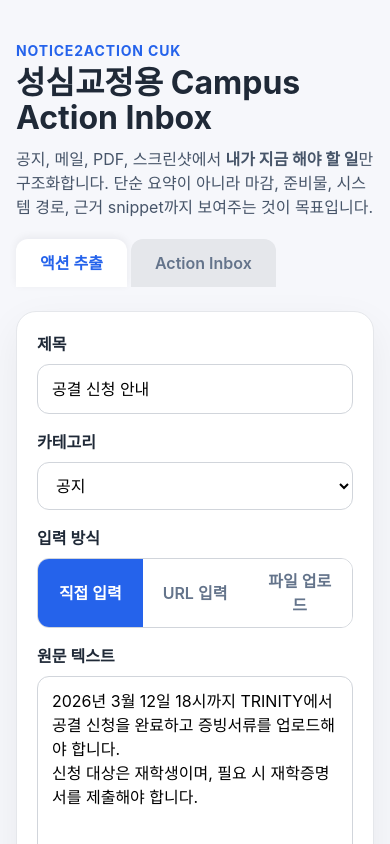
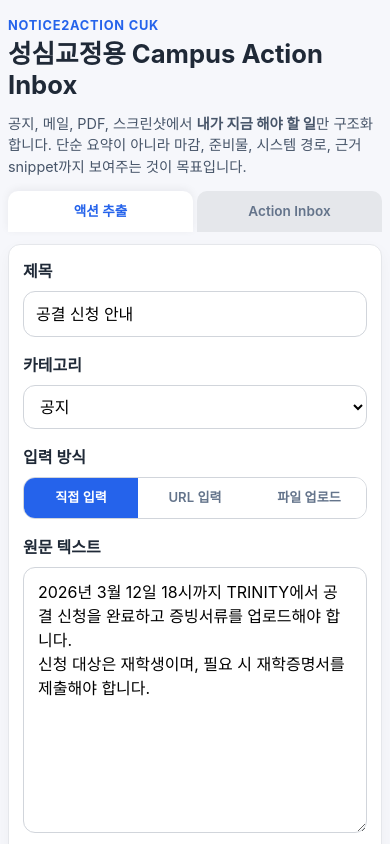
Before and after one commit to jinhyuk9714/Notice2Action-cuk, a React (Vite) app in the folder apps/web/: page / in a window 390 px wide. Shown: the top 844 px of the page. Built offline with nearby package versions, Linux system fonts and the light colour scheme.

Commit message:
feat: 모바일 반응형 레이아웃 (768px/480px 브레이크포인트)

```diff
--- a/apps/web/src/components/InboxView.tsx
+++ b/apps/web/src/components/InboxView.tsx
@@ -85,7 +85,7 @@ export function InboxView(): ReactElement {
   const profileConfigured = isProfileConfigured(profile);
 
   return (
-    <section className="inbox-layout">
+    <section className={`inbox-layout${selectedId !== null ? ' inbox-has-selection' : ''}`}>
       <div className="inbox-list">
         <div className="panel-header">
           <p className="eyebrow">Saved Actions</p>
@@ -132,7 +132,15 @@ export function InboxView(): ReactElement {
 
       <div className="inbox-detail">
         {detail !== null ? (
-          <ActionDetailPanel detail={detail} profile={profile} />
+          <>
+            <button
+              className="mobile-back-btn"
+              onClick={() => { setSelectedId(null); setDetail(null); }}
+            >
+              &larr; 목록으로
+            </button>
+            <ActionDetailPanel detail={detail} profile={profile} />
+          </>
         ) : (
           <div className="inbox-state">
             <p>목록에서 액션을 선택하세요.</p>
--- a/apps/web/src/styles.css
+++ b/apps/web/src/styles.css
@@ -654,6 +654,20 @@ input[type="file"]:hover {
   color: #64748b;
 }
 
+/* Mobile back button — hidden on desktop */
+.mobile-back-btn {
+  display: none;
+  width: 100%;
+  border: 0;
+  background: none;
+  color: #2563eb;
+  font-weight: 600;
+  font-size: 0.95rem;
+  padding: 12px 0;
+  cursor: pointer;
+  text-align: left;
+}
+
 @media (max-width: 960px) {
   .layout,
   .inbox-layout {
@@ -668,3 +682,232 @@ input[type="file"]:hover {
     position: static;
   }
 }
+
+@media (max-width: 768px) {
+  .mobile-back-btn {
+    display: block;
+    min-height: 44px;
+  }
+
+  .inbox-has-selection .inbox-list {
+    display: none;
+  }
+
+  .inbox-layout:not(.inbox-has-selection) .inbox-detail {
+    display: none;
+  }
+
+  .page-shell {
+    width: calc(100% - 24px);
+    padding: 24px 0 40px;
+  }
+
+  .hero {
+    margin-bottom: 16px;
+  }
+
+  .card,
+  .panel {
+    border-radius: 14px;
+    padding: 16px;
+  }
+
+  .inbox-list {
+    border-radius: 14px;
+    padding: 16px;
+  }
+
+  .summary-card {
+    padding: 14px;
+    border-radius: 12px;
+  }
+
+  .tab {
+    padding: 10px 16px;
+    font-size: 0.9rem;
+  }
+
+  .toggle {
+    padding: 10px 12px;
+    font-size: 0.85rem;
+  }
+}
+
+@media (max-width: 480px) {
+  .page-shell {
+    width: calc(100% - 16px);
+    padding: 16px 0 32px;
+  }
+
+  .hero h1 {
+    font-size: 1.6rem;
+    line-height: 1.2;
+  }
+
+  .hero-copy {
+    font-size: 0.9rem;
+  }
+
+  .hero {
+    margin-bottom: 12px;
+  }
+
+  .card,
+  .panel {
+    border-radius: 12px;
+    padding: 14px;
+    box-shadow: 0 6px 16px rgba(15, 23, 42, 0.04);
+  }
+
+  .inbox-list {
+    border-radius: 12px;
+    padding: 14px;
+  }
+
+  .summary-card {
+    padding: 12px;
+    border-radius: 10px;
+  }
+
+  .summary-card-header h4 {
+    font-size: 0.95rem;
+  }
+
+  .summary-card-body {
+    font-size: 0.82rem;
+  }
+
+  .card-list {
+    gap: 12px;
+  }
+
+  .meta-grid {
+    gap: 8px;
+    margin-bottom: 12px;
+  }
+
+  textarea {
+    font-size: 16px;
+  }
+
+  input,
+  select {
+    font-size: 16px;
+    padding: 10px 12px;
+  }
+
+  .tab-nav {
+    margin-top: 14px;
+  }
+
+  .tab {
+    flex: 1;
+    text-align: center;
+    padding: 10px 8px;
+    font-size: 0.85rem;
+    border-radius: 10px 10px 0 0;
+  }
+
+  .toggle {
+    padding: 10px 8px;
+    font-size: 0.82rem;
+  }
+
+  .sort-btn,
+  .year-btn {
+    min-height: 44px;
+    min-width: 44px;
+    padding: 8px 14px;
+    font-size: 0.85rem;
+  }
+
+  .reminder-option {
+    min-height: 44px;
+    padding: 8px 14px;
+    font-size: 0.85rem;
+  }
+
+  .reminder-options {
+    gap: 8px;
+  }
+
+  .chip {
+    padding: 6px 10px;
+    font-size: 0.8rem;
+  }
+
+  .primary-button {
+    min-height: 48px;
+    border-radius: 12px;
+    font-size: 1rem;
+  }
+
+  .evidence-field {
+    display: block;
+    min-width: unset;
+    margin-right: 0;
+    margin-bottom: 2px;
+  }
+
+  input[type="file"] {
+    padding: 14px 12px;
+    font-size: 0.85rem;
+  }
+
+  .panel-header h2 {
+    font-size: 1.1rem;
+  }
+
+  .card-header h3 {
+    font-size: 1rem;
+  }
+
+  .badge {
+    font-size: 0.8rem;
+    padding: 0 10px;
+    min-height: 28px;
+  }
+
+  .eyebrow {
+    font-size: 0.8rem;
+  }
+
+  .profile-settings-header {
+    min-height: 44px;
+    padding: 4px 0;
+  }
+
+  .profile-field input,
+  .profile-field select {
+    font-size: 16px;
+    min-height: 44px;
+  }
+
+  .year-group {
+    gap: 6px;
+  }
+
+  .year-btn {
+    flex: 1;
+  }
+
+  .error-banner {
+    padding: 10px 12px;
+    font-size: 0.9rem;
+    border-radius: 10px;
+  }
+
+  .layout,
+  .inbox-layout {
+    gap: 14px;
+  }
+
+  .dday-inline {
+    margin-left: 6px;
+  }
+
+  .filter-label {
+    min-height: 44px;
+    font-size: 0.85rem;
+  }
+}
```
Also changed, not shown: 1 other file (tests, documents, lock files or other folders).
